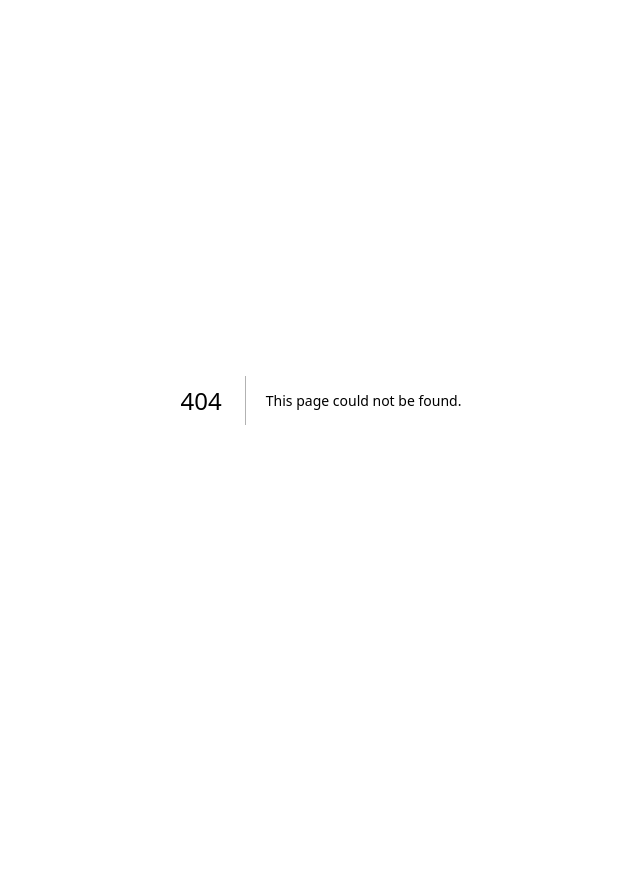
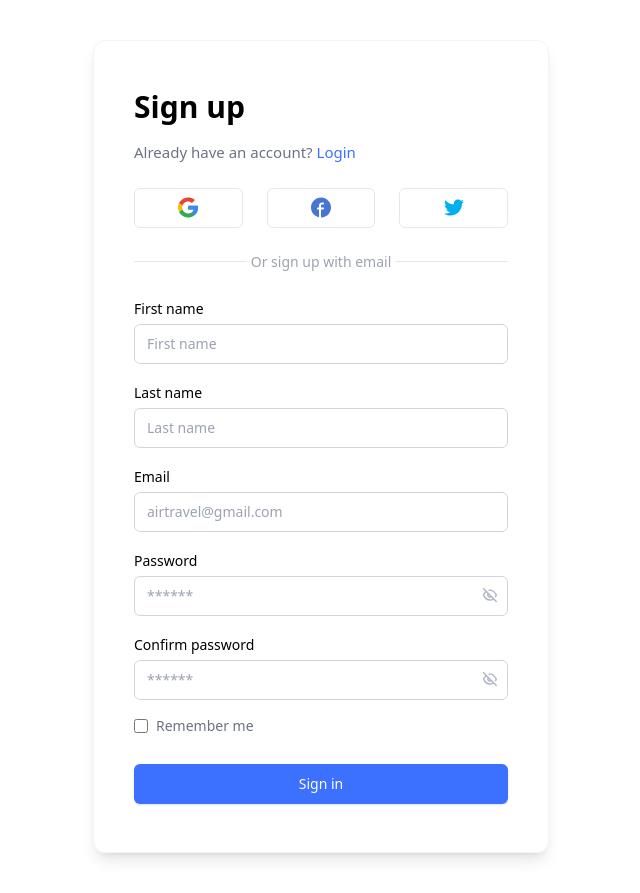
Before and after one commit to dzungmv/travel-air, a Next.js app: page /sign-up in a window 1280 px wide. Before the commit this address had no page. Shown: the whole page, without its empty margins (319-959 px from the left). Before the commit the page ends 800 px from the top, so only its background shows below. Built offline with nearby package versions, Linux system fonts and the light colour scheme.

Commit message:
use checked

```diff
--- /dev/null
+++ b/app/(auth)/sign-up/page.tsx
@@ -0,0 +1,5 @@
+import AuthPage from "@/components/auth-page";
+
+export default function Signup() {
+  return <AuthPage type="sign-up" />;
+}
--- a/package.json
+++ b/package.json
@@ -14,6 +14,7 @@
     "@radix-ui/react-slot": "^1.1.0",
     "class-variance-authority": "^0.7.0",
     "clsx": "^2.1.1",
+    "lucide-react": "^0.438.0",
     "next": "14.2.8",
     "react": "^18",
     "react-dom": "^18",
--- /dev/null
+++ b/src/_features/auth/sign-up-form.tsx
@@ -0,0 +1,144 @@
+"use client";
+
+import { Button } from "@/components/ui/button";
+import {
+  Form,
+  FormControl,
+  FormField,
+  FormItem,
+  FormLabel,
+  FormMessage,
+} from "@/components/ui/form";
+import Input from "@/components/ui/input";
+import InputPassword from "@/components/ui/input-password";
+import { signUpSchema } from "@/tools/validations/auth";
+import { zodResolver } from "@hookform/resolvers/zod";
+import { useForm } from "react-hook-form";
+import { z } from "zod";
+
+type Inputs = z.infer<typeof signUpSchema>;
+
+export default function SignupForm() {
+  const form = useForm<Inputs>({
+    resolver: zodResolver(signUpSchema),
+    defaultValues: {
+      email: "",
+      password: "",
+      confirmPassword: "",
+      firstName: "",
+      lastName: "",
+      checked: false,
+    },
+  });
+
+  const onSubmit = (values: Inputs) => {
+    console.log("Sign in", values);
+  };
+
+  return (
+    <Form {...form}>
+      <form className=" space-y-4 mt-6" onSubmit={form.handleSubmit(onSubmit)}>
+        <FormField
+          control={form.control}
+          name="firstName"
+          render={({ field }) => (
+            <FormItem>
+              <FormLabel>First name</FormLabel>
+              <FormControl>
+                <Input placeholder="First name" {...field} />
+              </FormControl>
+              <FormMessage />
+            </FormItem>
+          )}
+        />
+
+        <FormField
+          control={form.control}
+          name="lastName"
+          render={({ field }) => (
+            <FormItem>
+              <FormLabel>Last name</FormLabel>
+              <FormControl>
+                <Input placeholder="Last name" {...field} />
+              </FormControl>
+              <FormMessage />
+            </FormItem>
+          )}
+        />
+
+        <FormField
+          control={form.control}
+          name="email"
+          render={({ field }) => (
+            <FormItem>
+              <FormLabel>Email</FormLabel>
+              <FormControl>
+                <Input
+                  type="email"
+                  placeholder="airtravel@gmail.com"
+                  {...field}
+                />
+              </FormControl>
+              <FormMessage />
+            </FormItem>
+          )}
+        />
+
+        <FormField
+          control={form.control}
+          name="password"
+          render={({ field }) => (
+            <FormItem>
+              <FormLabel>Password</FormLabel>
+              <FormControl>
+                <InputPassword placeholder="******" {...field} />
+              </FormControl>
+              <FormMessage />
+            </FormItem>
+          )}
+        />
+
+        <FormField
+          control={form.control}
+          name="confirmPassword"
+          render={({ field }) => (
+            <FormItem>
+              <FormLabel>Confirm password</FormLabel>
+              <FormControl>
+                <InputPassword placeholder="******" {...field} />
+              </FormControl>
+              <FormMessage />
+            </FormItem>
+          )}
+        />
+
+        <section className="flex items-center justify-between">
+          <div className="flex items-center gap-2">
+            <FormField
+              control={form.control}
+              name="checked"
+              render={({ field }) => (
+                <FormItem>
+                  <FormControl>
+                    <Input
+                      className="w-[14px] h-[14px] border border-gray-200 hover:cursor-pointer"
+                      type="checkbox"
+                      checked={field.value}
+                      onChange={field.onChange}
+                    />
+                  </FormControl>
+
+                  <FormMessage />
+                </FormItem>
+              )}
+            />
+
+            <p className="text-sm text-gray-500">Remember me</p>
+          </div>
+        </section>
+
+        <Button className="!mt-7">Sign in</Button>
+      </form>
+    </Form>
+  );
+}
--- a/src/components/auth-page.tsx
+++ b/src/components/auth-page.tsx
@@ -3,7 +3,9 @@ import { logo } from "../../public";
 import Link from "next/link";
 import SocialLogin from "./social-login";
 import Hr from "./ui/hr";
-import LoginForm from "@/_features/login/form";
+import { cn } from "@/tools/lib/utils";
+import LoginForm from "@/_features/auth/login-form";
+import SignupForm from "@/_features/auth/sign-up-form";
 
 type IProps = {
   type: "login" | "sign-up";
@@ -11,7 +13,8 @@ type IProps = {
 
 export default function AuthPage({ type }: IProps) {
   return (
-    <section className="fixed w-full md:max-w-[456px] px-4 md:px-[40px] md:py-[48px] lg:border border-gray-100 top-[50%] left-[50%] translate-x-[-50%] translate-y-[-50%] md:shadow-lg md:rounded-xl">
+    <section className="grid place-items-center py-10">
+      <section className="w-full md:max-w-[456px] px-4 md:px-[40px] md:py-[48px] lg:border border-gray-100 md:shadow-lg md:rounded-xl">
         {type === "login" ? (
           <div className="flex items-center gap-2 justify-center">
             <Image width={0} height={0} alt="Logo" src={logo} />
@@ -20,10 +23,15 @@ export default function AuthPage({ type }: IProps) {
             </h1>
           </div>
         ) : (
-        <h1 className="text-3xl font-semibold text-center">Sign up</h1>
+          <h1 className="text-3xl font-semibold">Sign up</h1>
         )}
 
-      <p className="mt-4 text-[15px] text-gray-500 text-center">
+        <p
+          className={cn(
+            "mt-4 text-[15px] text-gray-500",
+            type === "login" ? "text-center" : ""
+          )}
+        >
           {type === "login" ? (
             <span>Don&apos;t have an account?</span>
           ) : (
@@ -41,11 +49,14 @@ export default function AuthPage({ type }: IProps) {
 
         <div className="flex mt-6 items-center gap-1">
           <Hr className="flex-1" />
-        <p className="text-sm text-gray-400">Or login with email</p>
+          <p className="text-sm text-gray-400">
+            Or {type === "login" ? "login" : "sign up"} with email
+          </p>
           <Hr className="flex-1" />
         </div>
 
-      <LoginForm />
+        {type === "sign-up" ? <SignupForm /> : <LoginForm />}
+      </section>
     </section>
   );
 }
--- a/src/components/ui/input.tsx
+++ b/src/components/ui/input.tsx
@@ -4,7 +4,7 @@ import { forwardRef, InputHTMLAttributes } from "react";
 export type InputProps = InputHTMLAttributes<HTMLInputElement>;
 
 const Input = forwardRef<HTMLInputElement, InputProps>(
-  ({ className, type, ...props }, ref) => {
+  ({ className, type = "text", ...props }, ref) => {
     return (
       <input
         className={cn(
--- a/src/tools/validations/auth.ts
+++ b/src/tools/validations/auth.ts
@@ -7,3 +7,30 @@ export const loginSchema = z.object({
   password: z.string().min(1, { message: "Please enter password" }),
   remember: z.any(),
 });
+
+export const signUpSchema = z.object({
+  firstName: z.string().min(1, { message: "Please enter first name" }),
+  lastName: z.string().min(1, { message: "Please enter last name" }),
+  email: z.string().email({
+    message: "Email is not valid",
+  }),
+  password: z
+    .string()
+    .min(8, {
+      message: "Password must be at least 8 characters long",
+    })
+    .max(100)
+    .refine(
+      (value) =>
+        /^(?=.*[A-Za-z])(?=.*\d)(?=.*[@$!%*#?&])[A-Za-z\d@$!%*#?&]{8,}$/.test(
+          value
+        ),
+      "Password must be at least one special character, number and uppercase letter"
+    ),
+  confirmPassword: z.string().min(8, {
+    message: "Password must be at least 8 characters long",
+  }),
+  checked: z.literal<boolean>(true, {
+    errorMap: () => ({ message: "Custom message here" }),
+  }),
+});
```
Also changed, not shown: src/_features/auth/login-form.tsx (renamed from src/_features/login/form.tsx), 1 other file (tests, documents, lock files or other folders). Lines whose indentation alone changed are shown as unchanged.
